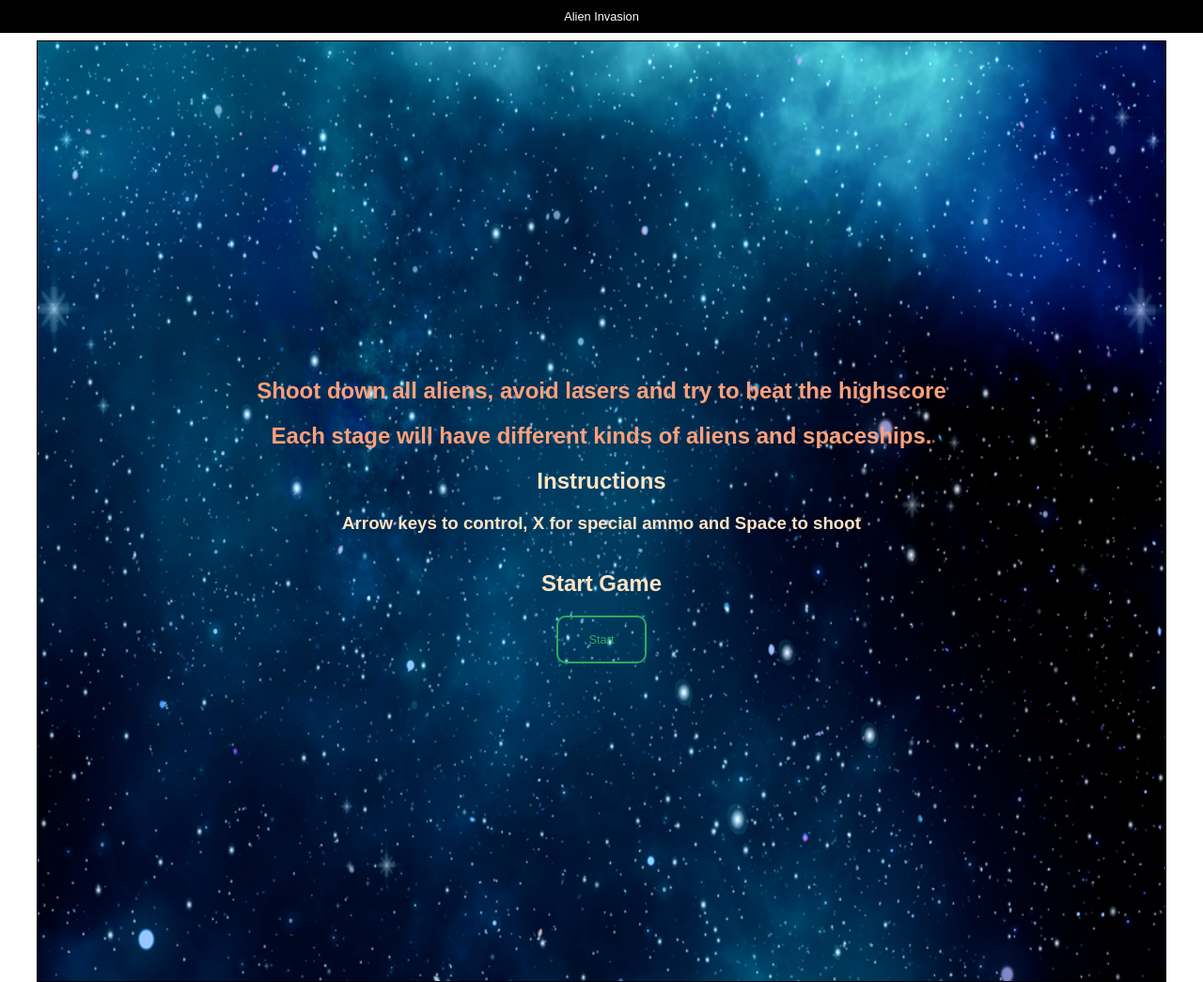
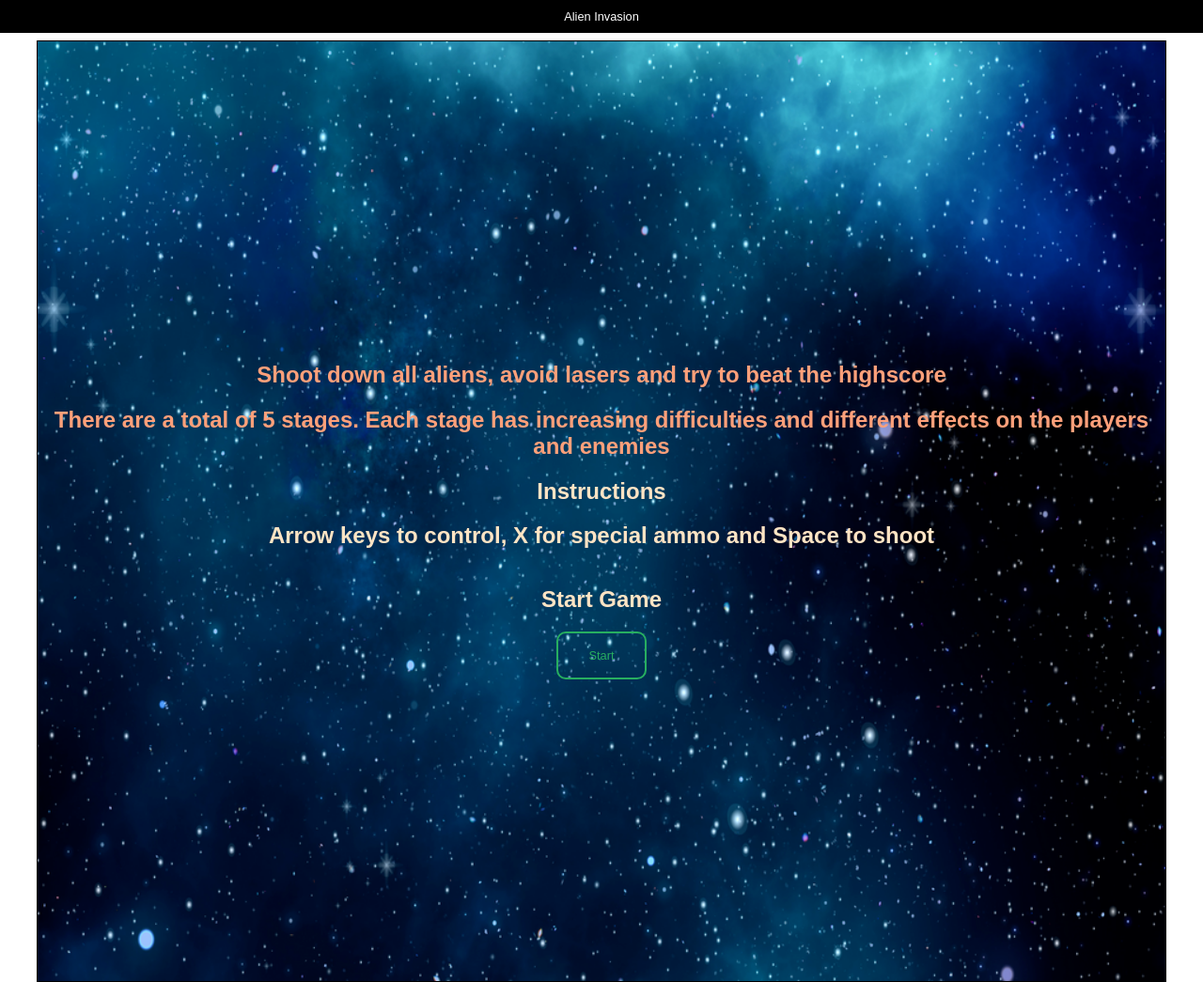
Before and after one commit to jadensiow/Space_Invader_Game, a plain HTML site: page index.html in a window 1280 px wide. Shown: the whole page at 94% size. Drawn offline with Linux system fonts and the light colour scheme.

Commit message:
Changed a few font size and explanation

```diff
--- a/index.html
+++ b/index.html
@@ -19,13 +19,13 @@
           </h2>
 
           <h2>
-            Each stage will have different kinds of aliens and spaceships.
+            There are a total of 5 stages. Each stage has increasing difficulties and different effects on the players and enemies
           </h2>
           <div id="Instruction"><h2>Instructions</h2></div>
           <div>
-            <h3>
+            <h2>
               Arrow keys to control, X for special ammo and Space to shoot
-            </h3>
+            </h2>
           </div>
         </div>
 
```
